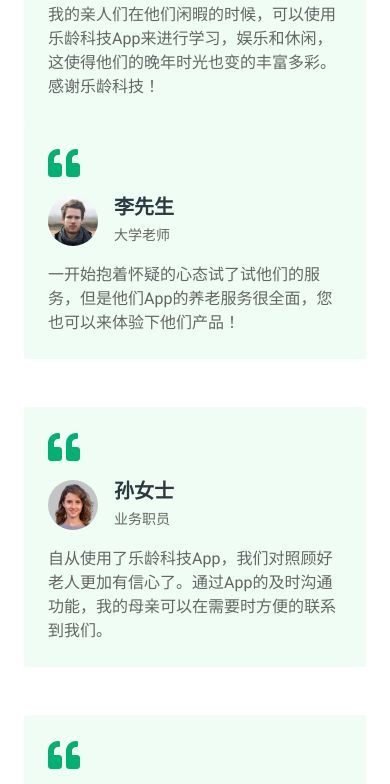
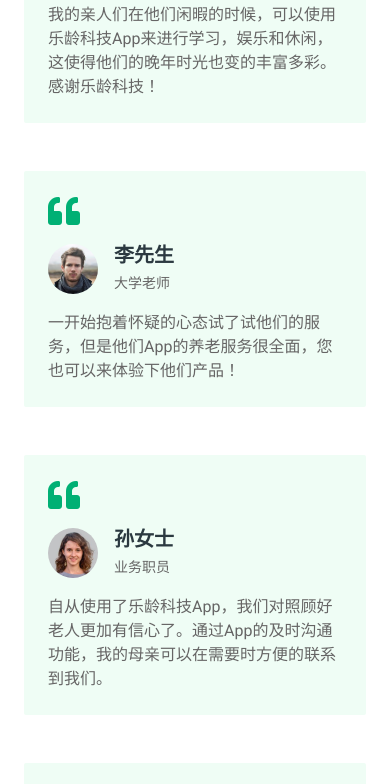
Before and after one commit to leling-tech/leling-tech-website, a plain HTML site: page testimonial.html in a window 390 px wide. Shown: the part 1298-2082 px from the top of the page. Drawn offline with nearby package versions, Linux system fonts and the light colour scheme; files that its build step writes are made by us from their sources; grey boxes are pictures that could not be loaded.

Commit message:
Fix style

```diff
--- a/testimonial.html
+++ b/testimonial.html
@@ -180,7 +180,7 @@
                             <div class="mt-3">我的亲人们在他们闲暇的时候，可以使用乐龄科技App来进行学习，娱乐和休闲，这使得他们的晚年时光也变的丰富多彩。感谢乐龄科技！</div>
                         </div>
                     </div>
-                    <div class="col-md-6 col-lg-6 mt-md-0 mt-sm-5">
+                    <div class="col-md-6 col-lg-6 mt-md-0 mt-5">
                         <div class="testimonial-item bg-light rounded p-4">
                             <i class="fa fa-quote-left fa-2x text-primary mb-3"></i>
                             <div class="d-flex align-items-center">
```
